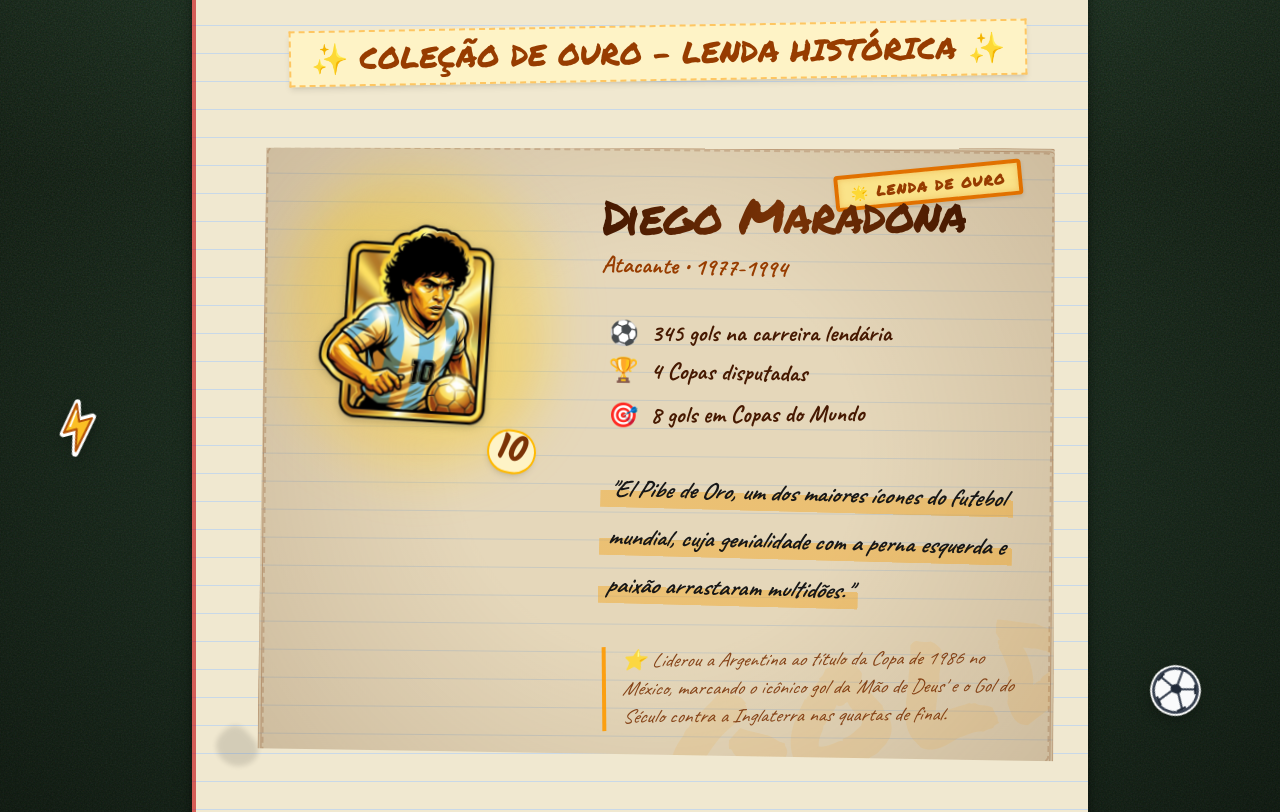
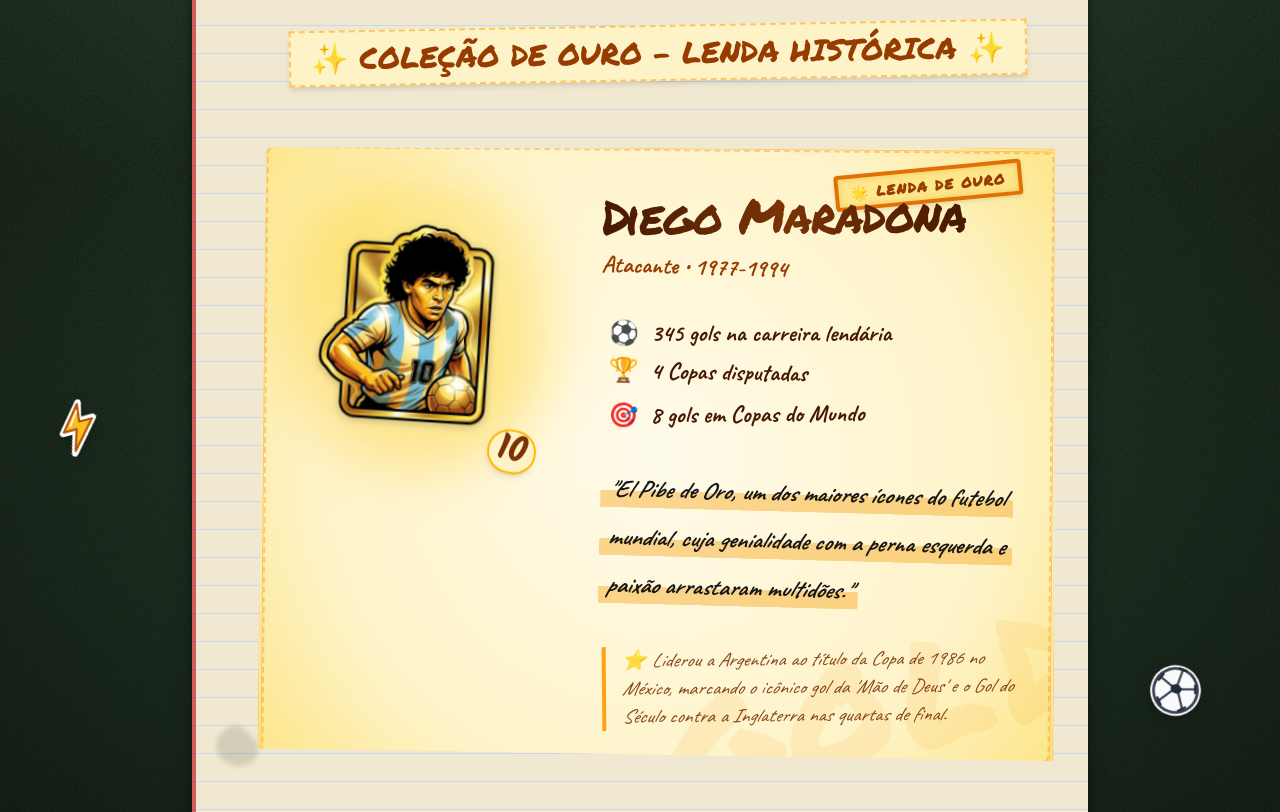
Before and after one commit to JonasMaia12/almanaque-copa, a Next.js app: page /team/argentina in a window 1280 px wide. Shown: the part 2228-3040 px from the top of the page. Built offline with nearby package versions, Linux system fonts and the light colour scheme.

Commit message:
revert(components): restore premium shiny gold gradient styling for LegendRow container

```diff
--- a/src/components/ui/LegendRow.tsx
+++ b/src/components/ui/LegendRow.tsx
@@ -16,23 +16,14 @@ export function LegendRow({ player }: LegendRowProps) {
 
   return (
     <div
-      className="my-14 p-6 md:p-8 rounded-lg relative overflow-hidden border-4 border-double border-amber-900/30 shadow-[0_10px_25px_rgba(101,67,33,0.15)] flex flex-col md:flex-row gap-8 md:gap-16 items-center md:items-start w-full transition-all duration-300 hover:shadow-[0_15px_30px_rgba(101,67,33,0.2)] select-none rotate-[0.5deg]"
+      className="my-14 p-6 md:p-8 rounded-lg relative overflow-hidden border-4 border-double border-amber-500/50 shadow-[0_10px_30px_rgba(245,158,11,0.15)] flex flex-col md:flex-row gap-8 md:gap-16 items-center md:items-start w-full transition-all duration-300 hover:shadow-[0_15px_35px_rgba(245,158,11,0.25)] select-none rotate-[0.5deg]"
       style={{
-        background: `
-          radial-gradient(circle, transparent 40%, rgba(101, 67, 33, 0.18) 100%),
-          repeating-linear-gradient(
-            transparent,
-            transparent 27px,
-            rgba(150, 175, 200, 0.35) 27px,
-            rgba(150, 175, 200, 0.35) 28px
-          ),
-          #e5d7ba
-        `,
+        backgroundImage: 'radial-gradient(circle at center, #fffbeb 0%, #fef3c7 70%, #fde68a 100%)',
         clipPath: 'polygon(0.5% 1%, 99.5% 0%, 100% 99%, 0% 98%)'
       }}
     >
-      {/* Detalhes de Brilho Metálico nas Bordas */}
-      <div className="absolute inset-0 border-2 border-dashed border-amber-900/20 rounded-lg pointer-events-none" />
+      {/* Detalhes de Brilho Dourado Metálico nas Bordas */}
+      <div className="absolute inset-0 border-2 border-dashed border-amber-600/30 rounded-lg pointer-events-none" />
 
       {/* Símbolo de Edição de Ouro no Fundo */}
       <div className="absolute -right-12 -bottom-12 text-[140px] font-marker text-amber-500/10 pointer-events-none uppercase select-none tracking-widest font-black rotate-[-15deg]">
```
